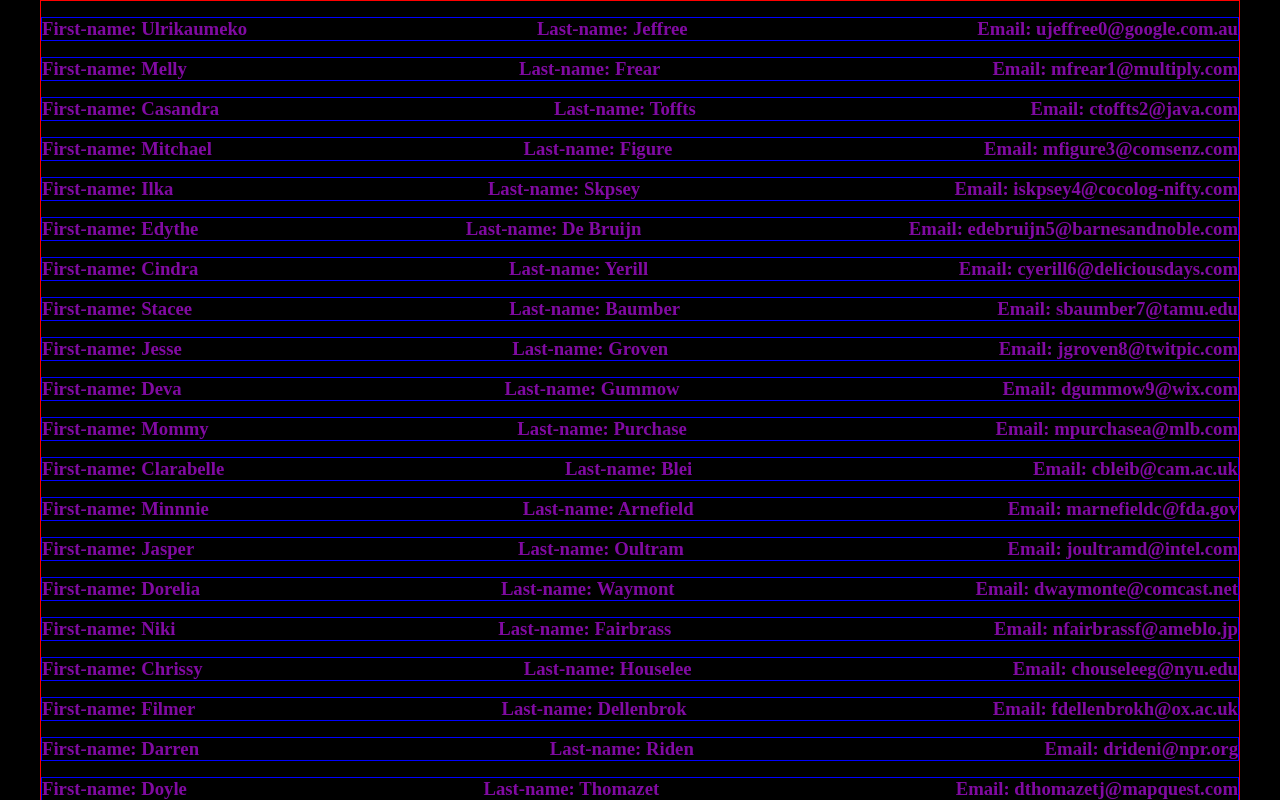
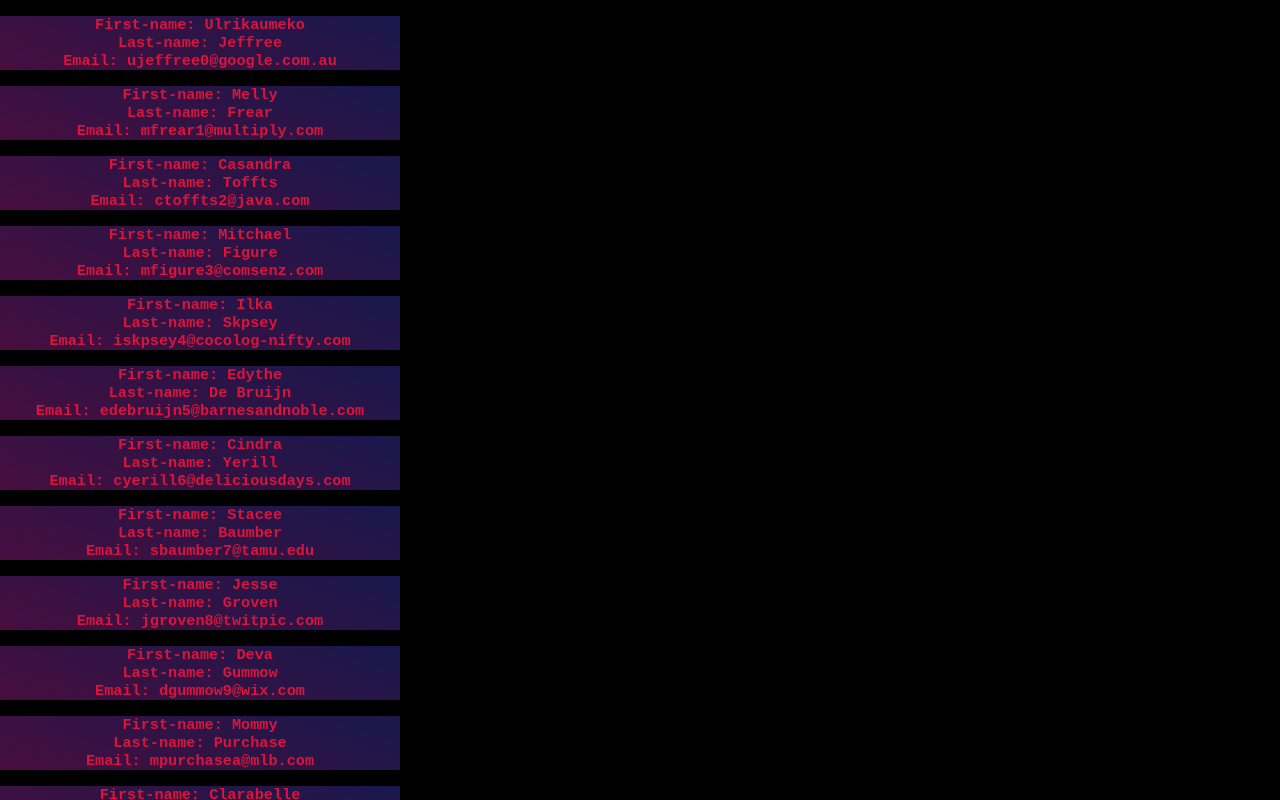
Before and after one commit to 3nsar/online-adress-book, a React (Create React App) app: page / in a window 1280 px wide. Shown: the top 800 px of the page. Built offline with nearby package versions, Linux system fonts and the light colour scheme.

Commit message:
design change

```diff
--- a/src/index.css
+++ b/src/index.css
@@ -3,21 +3,35 @@
   margin: 0;
   box-sizing: border-box;
 }
+
 body{
-  background-color: black;
-  color: rgba(203, 15, 255, 0.635);
-}
-.person-container{
-  border: 1px solid red;
-  max-width: 1200px;
-  margin: 0 auto;
-  width: 100%;
+  font-family: monospace;
+  background-color: #000;
+  color: crimson;
 }
 
+.person-container{
+  margin: 0 auto;
+  display: flex;
+  flex-direction: column;
+  margin: 0 auto;
+
+}
+.line{
+  color: rgb(79, 79, 255);
+}
 .person-content{
-  border: 1px solid blue;
   display: flex;
   align-items: center;
-  justify-content: space-between;
+  justify-content: center;
+  flex-direction: column;
+  background-image: linear-gradient(20deg, rgb(71, 14, 63) 0%, rgb(24, 24, 76) 100%);
   margin-top: 1rem;
+  width: 400px;
+
 }
+
+.person-content h3{
+  text-align: center;
+
+}
```
Also changed, not shown: src/Person.js (+7 -0 lines).
